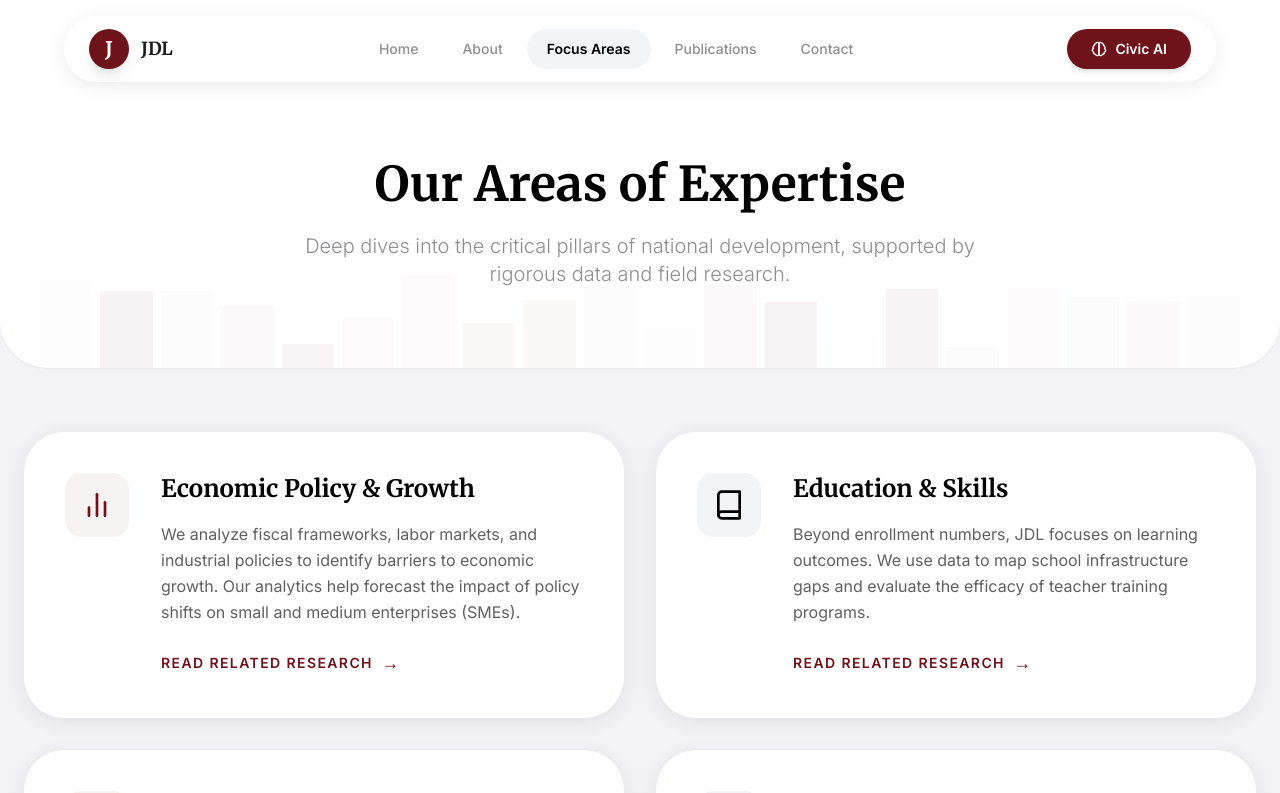
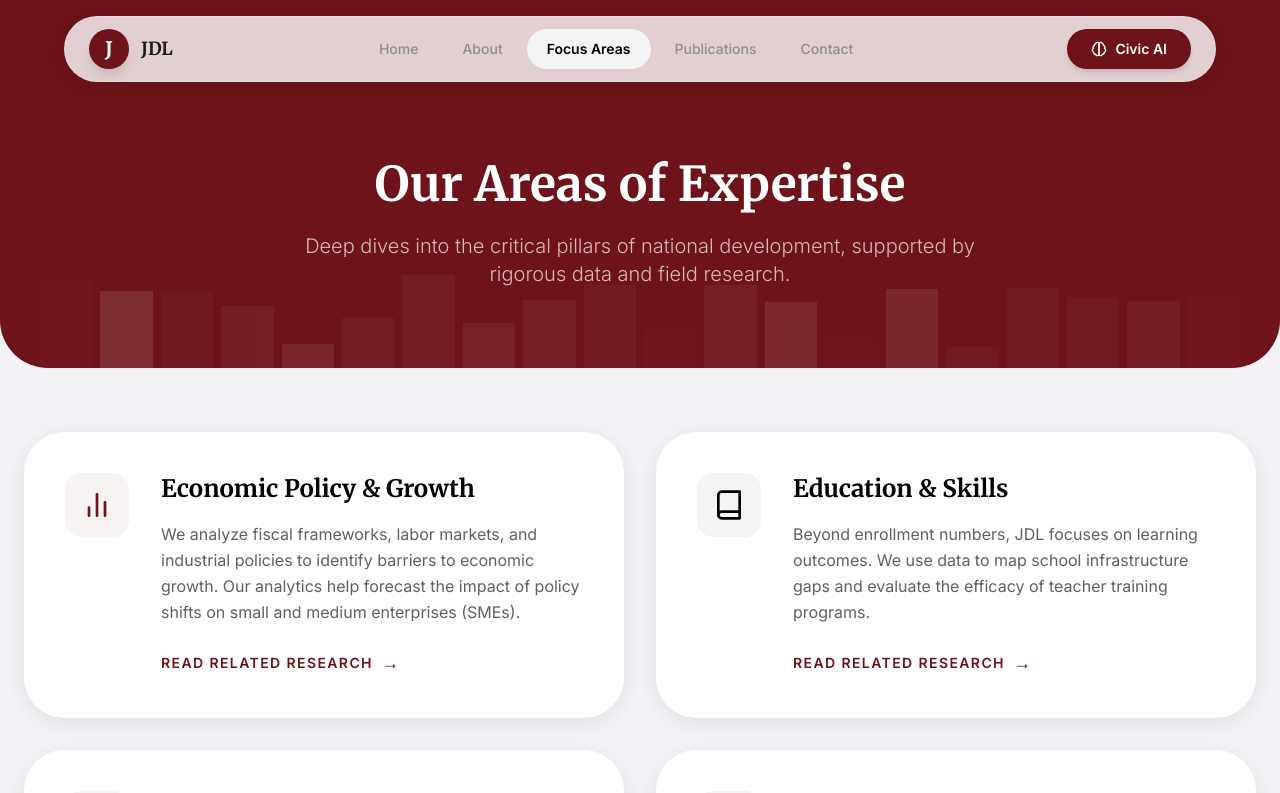
Before and after one commit to awaisiqbal7424/JDL-Main, a React (Vite) app: page /#/focus-areas in a window 1280 px wide. Shown: the top 793 px of the page. Built offline with nearby package versions, Linux system fonts and the light colour scheme.

Commit message:
feat: Redesign page headers with JDL branding
Updates the header background and text colors on the About and FocusAreas pages to use the primary JDL red color and white text, reinforcing brand consistency. Adjusts opacity of decorative graphics to better complement the new color scheme.

```diff
--- a/pages/About.tsx
+++ b/pages/About.tsx
@@ -4,9 +4,9 @@ export const About: React.FC = () => {
   return (
     <div className="min-h-screen pb-20">
       {/* Header */}
-      <div className="bg-white rounded-b-[3rem] shadow-sm mb-12 relative overflow-hidden">
+      <div className="bg-jdl-red rounded-b-[3rem] shadow-sm mb-12 relative overflow-hidden">
         {/* SVG Graphic: Topographic Data Map */}
-        <svg className="absolute top-0 left-0 w-full h-full text-gray-100 opacity-40 pointer-events-none" viewBox="0 0 800 300" preserveAspectRatio="none">
+        <svg className="absolute top-0 left-0 w-full h-full text-white opacity-10 pointer-events-none" viewBox="0 0 800 300" preserveAspectRatio="none">
              <path d="M0,150 Q200,50 400,150 T800,150" fill="none" stroke="currentColor" strokeWidth="2" />
              <path d="M0,180 Q200,80 400,180 T800,180" fill="none" stroke="currentColor" strokeWidth="2" />
              <path d="M0,210 Q200,110 400,210 T800,210" fill="none" stroke="currentColor" strokeWidth="2" />
@@ -14,8 +14,8 @@ export const About: React.FC = () => {
         </svg>
 
         <div className="max-w-7xl mx-auto px-6 pt-40 pb-20 text-center relative z-10">
-          <h1 className="text-5xl md:text-6xl font-serif font-bold text-jdl-black mb-6">Evidence-Based.<br/>Technology-Enabled.</h1>
-          <div className="w-24 h-1.5 bg-jdl-red rounded-full mx-auto"></div>
+          <h1 className="text-5xl md:text-6xl font-serif font-bold text-white mb-6">Evidence-Based.<br/>Technology-Enabled.</h1>
+          <div className="w-24 h-1.5 bg-white rounded-full mx-auto"></div>
         </div>
       </div>
 
--- a/pages/FocusAreas.tsx
+++ b/pages/FocusAreas.tsx
@@ -42,20 +42,20 @@ export const FocusAreas: React.FC = () => {
 
   return (
     <div className="min-h-screen">
-       <div className="bg-white rounded-b-[3rem] shadow-sm mb-16 relative overflow-hidden">
+       <div className="bg-jdl-red rounded-b-[3rem] shadow-sm mb-16 relative overflow-hidden">
          {/* Abstract Bar Chart Graphic */}
-         <div className="absolute bottom-0 left-0 w-full h-24 flex items-end space-x-2 px-10 opacity-5 pointer-events-none">
+         <div className="absolute bottom-0 left-0 w-full h-24 flex items-end space-x-2 px-10 opacity-10 pointer-events-none">
             {Array.from({ length: 20 }).map((_, i) => (
                 <div key={i}
-                     className="w-full bg-jdl-red"
+                     className="w-full bg-white"
                      style={{ height: `${Math.random() * 80 + 20}%`, opacity: Math.random() }}
                 />
             ))}
          </div>
 
          <div className="max-w-7xl mx-auto px-6 pt-40 pb-20 text-center relative z-10">
-            <h1 className="text-4xl md:text-5xl font-serif font-bold text-jdl-black mb-6">Our Areas of Expertise</h1>
-            <p className="text-xl text-jdl-subtext max-w-2xl mx-auto font-light">
+            <h1 className="text-4xl md:text-5xl font-serif font-bold text-white mb-6">Our Areas of Expertise</h1>
+            <p className="text-xl text-white/70 max-w-2xl mx-auto font-light">
                 Deep dives into the critical pillars of national development, supported by rigorous data and field research.
             </p>
          </div>
```
